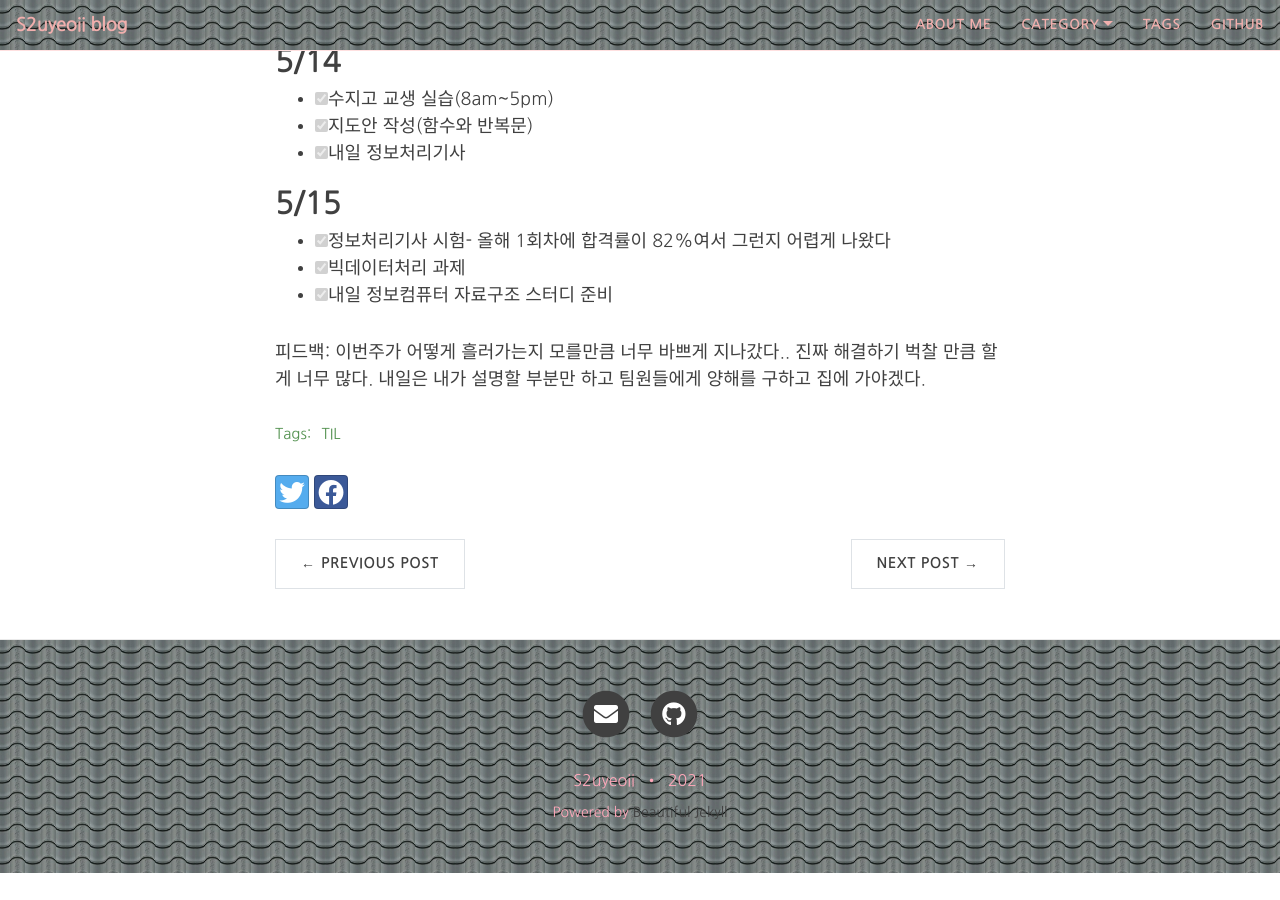
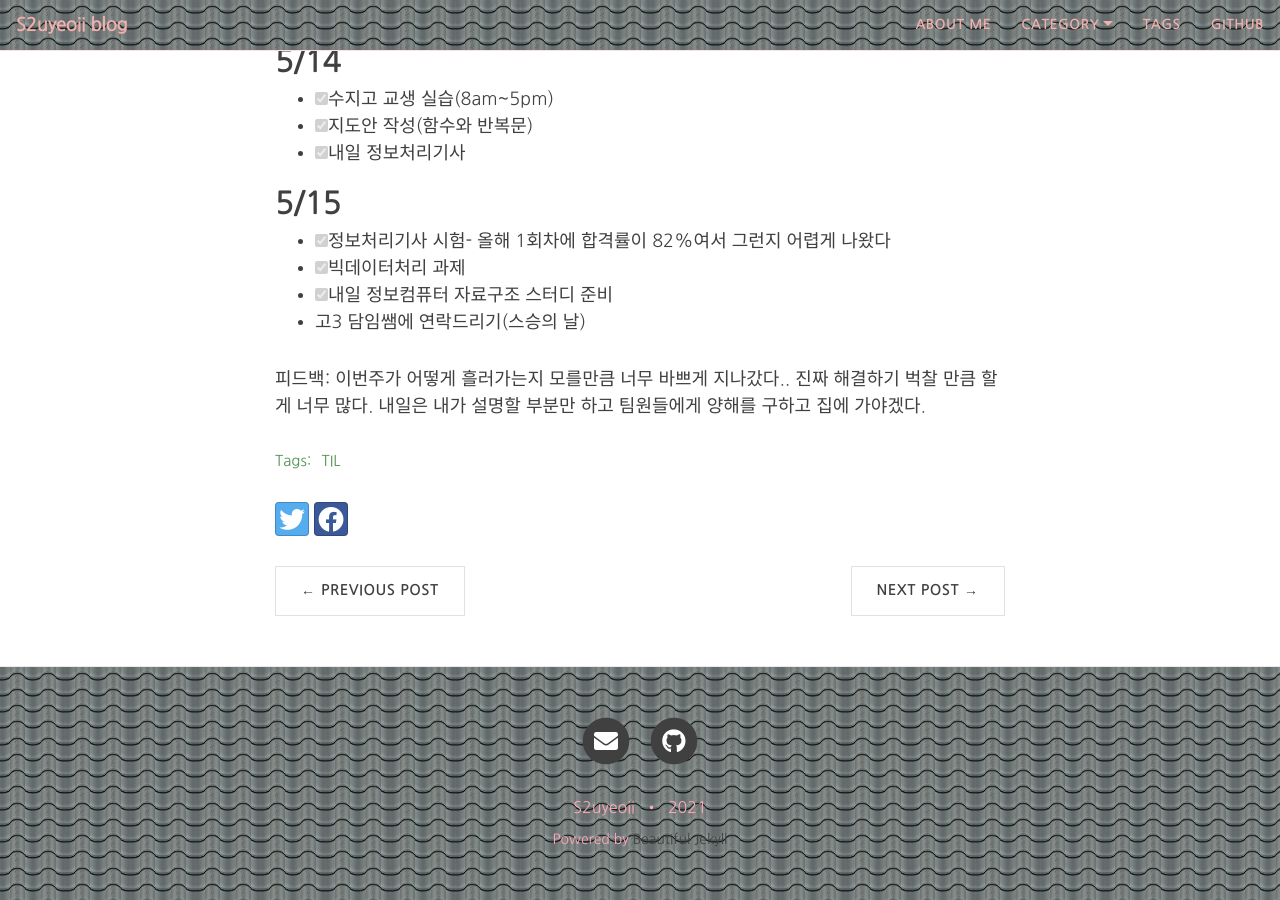
Before and after one commit to yeoneed/yeoneed.github.io, a Jekyll site: the page built from _posts/2021-05-10-TIL-5월 둘째 주.md, in a window 1280 px wide and 900 px high, scrolled down 779 px. Built offline with Jekyll 4.4.1, drawn with Linux system fonts in a browser that asks for light colours; nearby versions of some CDN libraries; some web fonts are replaced; before the commit the page ends 1652 px from its top, so only the background shows below that.

Commit message:
Update 2021-05-10-TIL-5월 둘째 주.md

```diff
--- a/_posts/2021-05-10-TIL-5월 둘째 주.md
+++ b/_posts/2021-05-10-TIL-5월 둘째 주.md
@@ -37,5 +37,6 @@ category: [TIL]
  - [x] 정보처리기사 시험- 올해 1회차에 합격률이 82%여서 그런지 어렵게 나왔다
  - [x] 빅데이터처리 과제
  - [x] 내일 정보컴퓨터 자료구조 스터디 준비
+ - 고3 담임쌤에 연락드리기(스승의 날)
 
 피드백: 이번주가 어떻게 흘러가는지 모를만큼 너무 바쁘게 지나갔다.. 진짜 해결하기 벅찰 만큼 할 게 너무 많다. 내일은 내가 설명할 부분만 하고 팀원들에게 양해를 구하고 집에 가야겠다.
```
